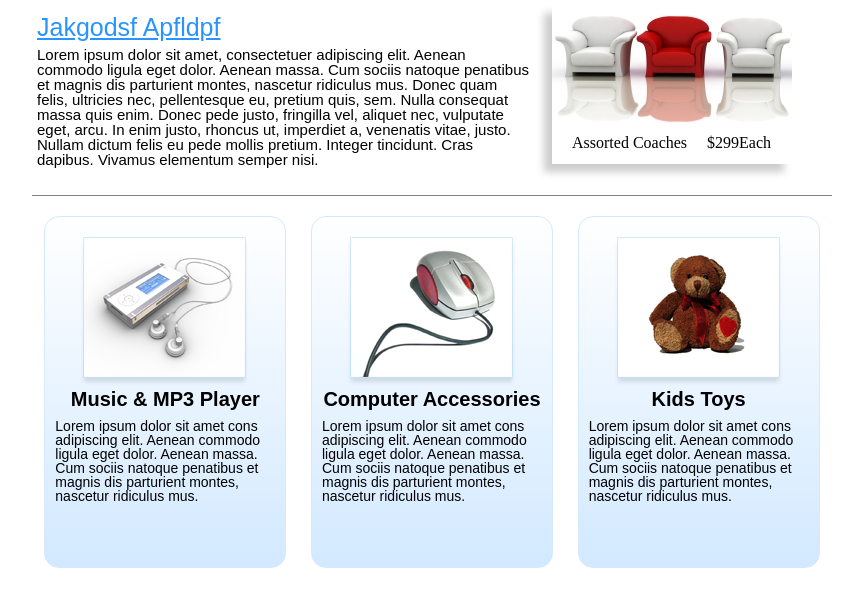
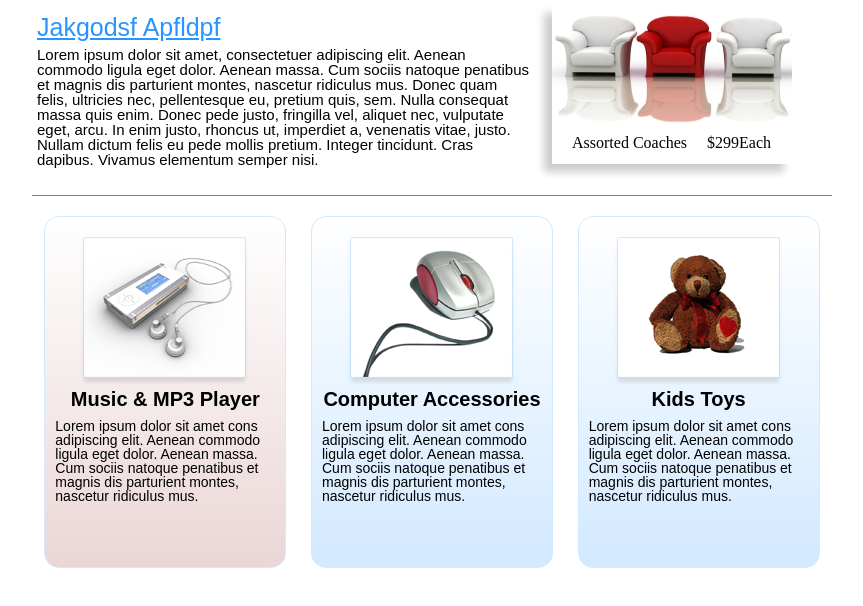
Before and after one commit to jamie012955/Practice_4.8, a plain HTML site: page index.html in a window 1280 px wide. In both pictures the pointer is over the item 373 px from the left and 518 px from the top of the page. Shown: the part 126-732 px from the top of the page, without its empty margins (208-1071 px from the left). Drawn offline with Linux system fonts and the light colour scheme.

Commit message:
Add hover
Add hover

```diff
--- a/css/style.css
+++ b/css/style.css
@@ -174,10 +174,18 @@ table {
 		padding-top: 10px;
 		padding-bottom: 10px;
 	}
-	.item ul li a{
+	.item ul a{
 		text-decoration: none;
 		color: black;
 		display: block;
+	}
+	.item ul li:hover{
+		background-image: background: -webkit-linear-gradient(white,#EBD6D6);
+		background-image: background: -o-linear-gradient(white,#EBD6D6);
+		background-image: background: linear-gradient(white, #EBD6D6);
+		background: -webkit-linear-gradient(white, #EBD6D6);
+		background: -o-linear-gradient(white, #EBD6D6);
+		background: linear-gradient(white, #EBD6D6);
 	}
 	.item ul li img{
 		padding-top: 20px;
--- a/index.html
+++ b/index.html
@@ -61,33 +61,33 @@
 		</div>
 		<div class="item">
 			<ul>
+				<a href="@">
 					<li>
-					<a href="@">
 						<img src="images/product-1.png" alt="can't appear">
 						<p class="title">Music & MP3 Player</p>
-					</a>
 						<p class="content_text">
 						Lorem ipsum dolor sit amet cons adipiscing elit. Aenean commodo ligula eget dolor. Aenean massa. Cum sociis natoque penatibus et magnis dis parturient montes, nascetur ridiculus mus.
 						</p>
 					</li>
+				</a>
+				<a href="@">
 					<li>
-					<a href="@">
 						<img src="images/product-2.png" alt="can't appear">
 						<p class="title">Computer Accessories</p>
-					</a>
 						<p class="content_text">
 						Lorem ipsum dolor sit amet cons adipiscing elit. Aenean commodo ligula eget dolor. Aenean massa. Cum sociis natoque penatibus et magnis dis parturient montes, nascetur ridiculus mus.
 						</p>
 					</li>
+				</a>
+				<a href="@">
 					<li>
-					<a href="@">
 						<img src="images/product-3.png" alt="can't appear">
 						<p class="title">Kids Toys</p>
-					</a>
 						<p class="content_text">
 						Lorem ipsum dolor sit amet cons adipiscing elit. Aenean commodo ligula eget dolor. Aenean massa. Cum sociis natoque penatibus et magnis dis parturient montes, nascetur ridiculus mus.
 						</p>
 					</li>
+				</a>
 			</ul>
 		</div>
 
```
Lines whose indentation alone changed are shown as unchanged.
